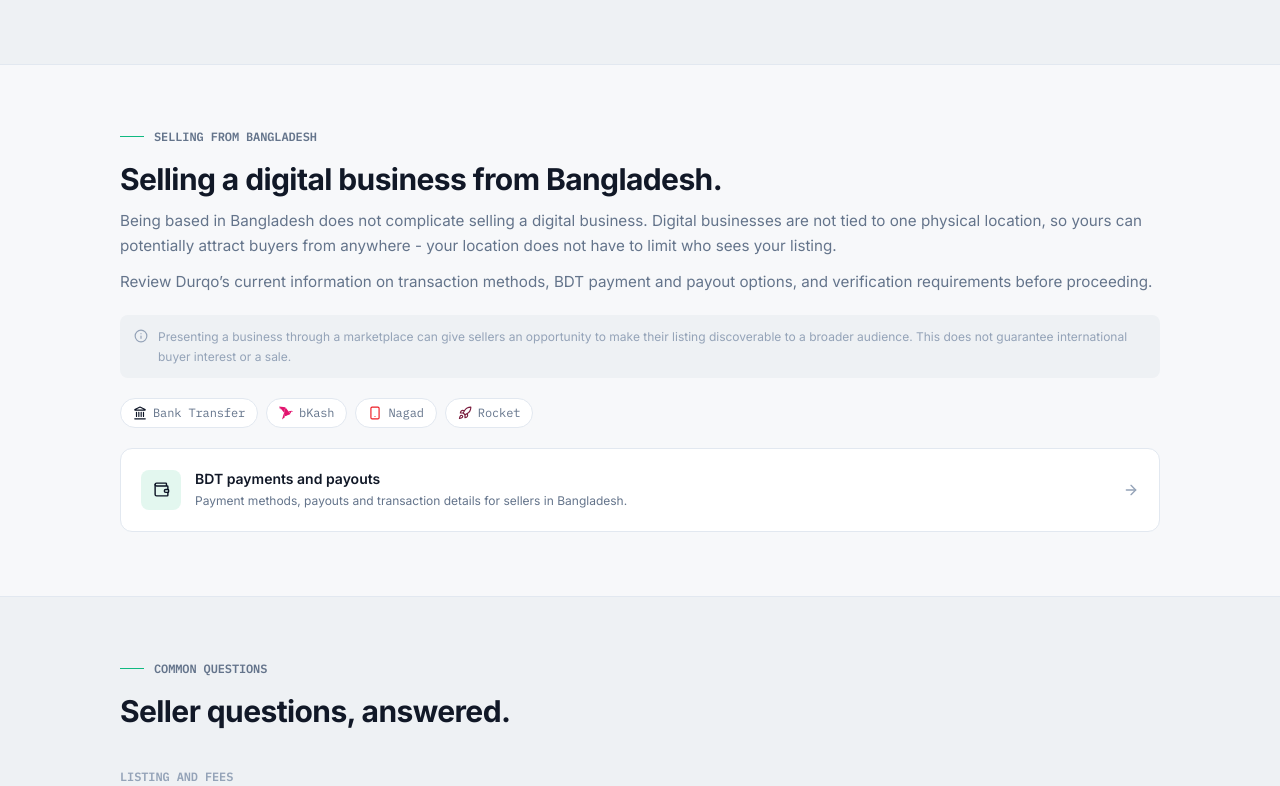
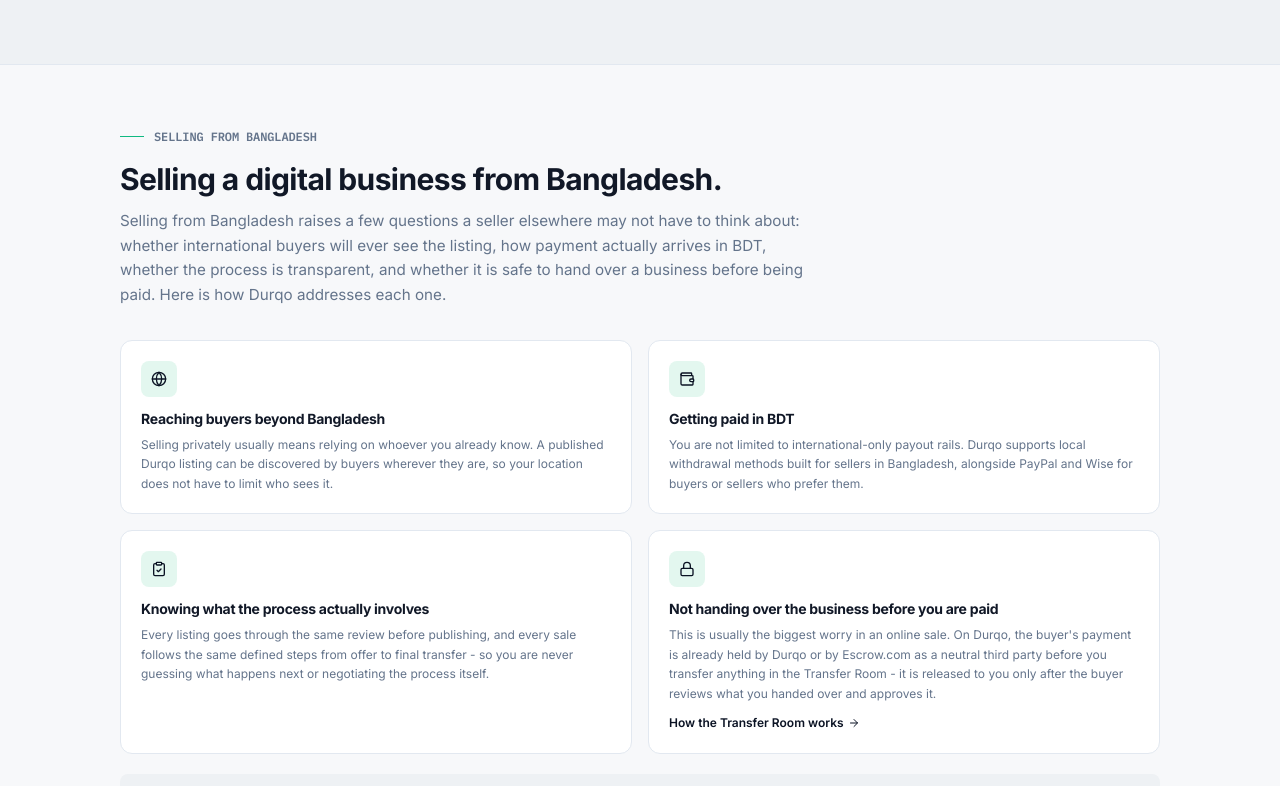
Before and after one commit to mdmanirmia/durqo-app, a Next.js app: page /sell-your-online-business-bangladesh in a window 1280 px wide. Shown: the part 9040-9826 px from the top of the page. Built offline with nearby package versions, Linux system fonts and the light colour scheme; no server answers.

Commit message:
Update page.tsx

```diff
--- a/src/app/sell-your-online-business-bangladesh/page.tsx
+++ b/src/app/sell-your-online-business-bangladesh/page.tsx
@@ -226,6 +226,25 @@ import TrackedCta, { ArticleViewTracker } from "./CtaTracking";
 // Works, Building Buyer Confidence, Selling from Bangladesh, FAQ and
 // Related Reading all flipped paper-sunk/default) so no two consecutive
 // sections still share a background.
+//
+// Oct 4, 2026 revision (second, same day): merchant asked specifically for
+// the Selling from Bangladesh section to read as a resourceful guide to the
+// concrete problems a Bangladeshi seller faces selling internationally
+// (reaching buyers outside Bangladesh, getting paid in BDT, a transparent
+// process, and not handing over the business before being paid / fraud
+// risk) paired with how Durqo already addresses each one, explicitly
+// naming the Transfer Room. Rebuilt the section's body as a BANGLADESH_
+// CHALLENGES problem/solution card grid (same icon-badge card shape used
+// elsewhere on this page) instead of two generic paragraphs. Every
+// "solution" half restates an already-live, already-documented mechanic -
+// the marketplace's reach, the four local PAYOUT_METHODS below, the
+// listing-review process, and the Transfer Room/escrow payment hold
+// already described in SELLING_STEPS 07-08 and on /after-you-pay - nothing
+// new is claimed, only reframed around this audience's specific concerns.
+// The existing payout-method badges and the BDT resource link card are
+// kept, unchanged, below the new grid. No section was added or removed and
+// no heading or background changed, so background alternation is
+// unaffected.
 const META_TITLE = "How to Sell an Online Business from Bangladesh | Durqo";
 const META_DESCRIPTION =
   "A practical guide for entrepreneurs in Bangladesh: how to prepare a website, SaaS, e-commerce, app or other digital business for sale, what buyers look for, and how to list it on Durqo.";
@@ -388,6 +407,38 @@ const PAYOUT_METHODS = [
   { icon: BkashIcon, label: "bKash", tint: "text-[#E2136E]" },
   { icon: Smartphone, label: "Nagad", tint: "text-[#ED1C24]" },
   { icon: RocketGlyph, label: "Rocket", tint: "text-[#7B1E3F]" },
+];
+
+// Oct 4, 2026 (second revision): the specific obstacles a founder selling
+// from Bangladesh runs into, paired with how Durqo's existing mechanics
+// address each one. Every "solution" half restates a real, already-live
+// mechanic (the marketplace's reach, the four local payout methods above,
+// the listing-review process, the Transfer Room/escrow hold described in
+// SELLING_STEPS 07-08 and /after-you-pay) - nothing new is being claimed
+// here, it is reframed around the problems a Bangladeshi seller specifically
+// faces.
+const BANGLADESH_CHALLENGES = [
+  {
+    icon: Globe,
+    title: "Reaching buyers beyond Bangladesh",
+    body: "Selling privately usually means relying on whoever you already know. A published Durqo listing can be discovered by buyers wherever they are, so your location does not have to limit who sees it.",
+  },
+  {
+    icon: Wallet,
+    title: "Getting paid in BDT",
+    body: "You are not limited to international-only payout rails. Durqo supports local withdrawal methods built for sellers in Bangladesh, alongside PayPal and Wise for buyers or sellers who prefer them.",
+  },
+  {
+    icon: ClipboardCheck,
+    title: "Knowing what the process actually involves",
+    body: "Every listing goes through the same review before publishing, and every sale follows the same defined steps from offer to final transfer - so you are never guessing what happens next or negotiating the process itself.",
+  },
+  {
+    icon: Lock,
+    title: "Not handing over the business before you are paid",
+    body: "This is usually the biggest worry in an online sale. On Durqo, the buyer's payment is already held by Durqo or by Escrow.com as a neutral third party before you transfer anything in the Transfer Room - it is released to you only after the buyer reviews what you handed over and approves it.",
+    link: { href: "/transfer-room", label: "How the Transfer Room works" },
+  },
 ];
 
 
@@ -1264,23 +1315,42 @@ export default function SellYourOnlineBusinessBangladeshPage() {
       {/* SELLING FROM BANGLADESH */}
       <section className="border-b border-rule py-14 sm:py-16">
         <Container>
-          <Inner className="max-w-[760px]">
-            <DashEyebrow>Selling from Bangladesh</DashEyebrow>
-            <h2 className="text-2xl sm:text-3xl">Selling a digital business from Bangladesh.</h2>
-            <p className="mt-3 text-[0.95rem] leading-relaxed text-ink-soft">
-              Being based in Bangladesh does not complicate selling a digital business. Digital businesses are
-              not tied to one physical location, so yours can potentially attract buyers from anywhere - your
-              location does not have to limit who sees your listing.
-            </p>
-            <p className="mt-3 text-[0.95rem] leading-relaxed text-ink-soft">
-              Review Durqo&rsquo;s current information on transaction methods, BDT payment and payout options,
-              and verification requirements before proceeding.
-            </p>
+          <Inner>
+            <div className="mb-8 max-w-[70ch]">
+              <DashEyebrow>Selling from Bangladesh</DashEyebrow>
+              <h2 className="text-2xl sm:text-3xl">Selling a digital business from Bangladesh.</h2>
+              <p className="mt-3 text-[0.95rem] leading-relaxed text-ink-soft">
+                Selling from Bangladesh raises a few questions a seller elsewhere may not have to think about:
+                whether international buyers will ever see the listing, how payment actually arrives in BDT,
+                whether the process is transparent, and whether it is safe to hand over a business before
+                being paid. Here is how Durqo addresses each one.
+              </p>
+            </div>
+            <div className="grid gap-4 sm:grid-cols-2">
+              {BANGLADESH_CHALLENGES.map(({ icon: Icon, title, body, link }) => (
+                <div key={title} className="rounded-xl border border-rule bg-paper-raised p-5">
+                  <span className="mb-3 flex h-9 w-9 items-center justify-center rounded-lg bg-brand-soft text-brand-strong">
+                    <Icon size={16} />
+                  </span>
+                  <h3 className="text-sm font-semibold text-ink">{title}</h3>
+                  <p className="mt-1.5 text-xs leading-relaxed text-ink-soft">{body}</p>
+                  {link && (
+                    <Link
+                      href={link.href}
+                      className="mt-3 inline-flex items-center gap-1 text-xs font-semibold text-brand-strong hover:underline"
+                    >
+                      {link.label}
+                      <ArrowRight size={12} />
+                    </Link>
+                  )}
+                </div>
+              ))}
+            </div>
             <InfoNote>
               Presenting a business through a marketplace can give sellers an opportunity to make their listing
               discoverable to a broader audience. This does not guarantee international buyer interest or a sale.
             </InfoNote>
-            <div className="mt-5 flex flex-wrap gap-2">
+            <div className="mt-6 flex flex-wrap gap-2">
               {PAYOUT_METHODS.map(({ icon: Icon, label, tint }) => (
                 <span
                   key={label}
@@ -1293,7 +1363,7 @@ export default function SellYourOnlineBusinessBangladeshPage() {
             </div>
             <Link
               href="/buy-and-sell-digital-businesses-in-bdt"
-              className="mt-5 flex items-center gap-3.5 rounded-xl border border-rule bg-paper-raised p-5 transition hover:border-brand-strong hover:shadow-sm"
+              className="mt-5 flex max-w-[760px] items-center gap-3.5 rounded-xl border border-rule bg-paper-raised p-5 transition hover:border-brand-strong hover:shadow-sm"
             >
               <span className="grid h-10 w-10 shrink-0 place-items-center rounded-lg bg-brand-soft text-brand-strong">
                 <Wallet size={17} />
```
